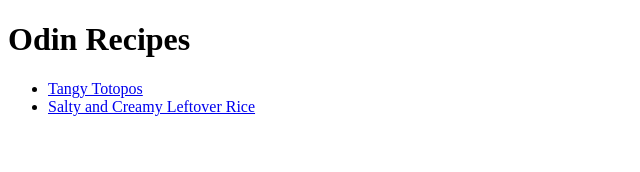
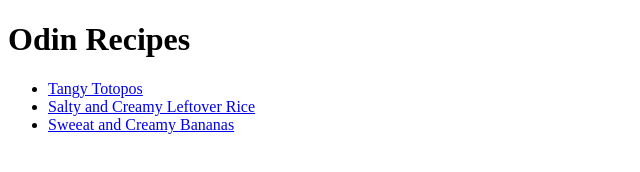
Before and after one commit to hisanae/odin-recipes, a plain HTML site: page index.html in a window 1280 px wide. Shown: the whole page, without its empty margins (0-640 px from the left). Drawn offline with Linux system fonts and the light colour scheme.

Commit message:
Updated index.html

```diff
--- a/index.html
+++ b/index.html
@@ -9,6 +9,7 @@
         <ul>
             <li><a href="./recipes/totopos.html">Tangy Totopos</a></li>
             <li><a href="./recipes/rice.html">Salty and Creamy Leftover Rice</a></li>
+            <li><a href="./recipes/banana.html">Sweeat and Creamy Bananas</a></li>
         </ul>
     </body>
 </html>
```
